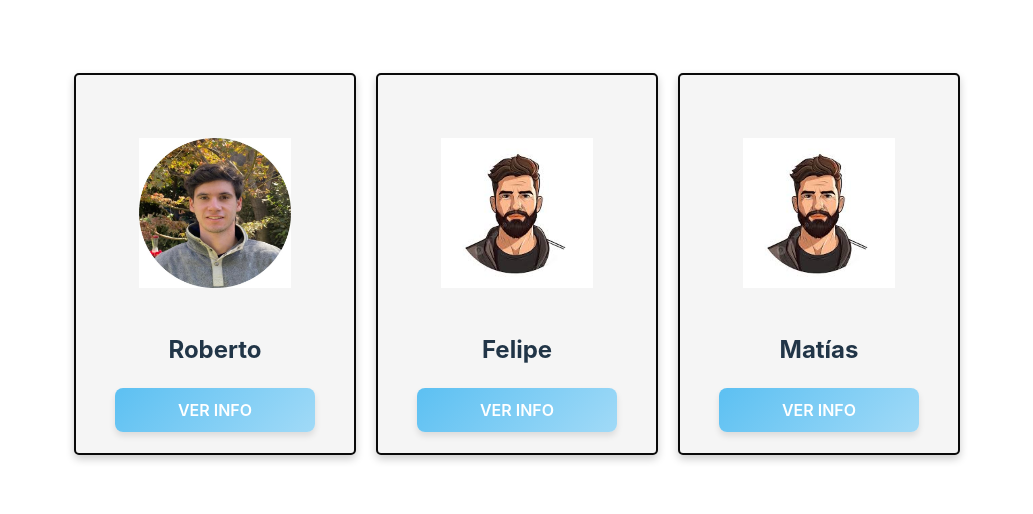
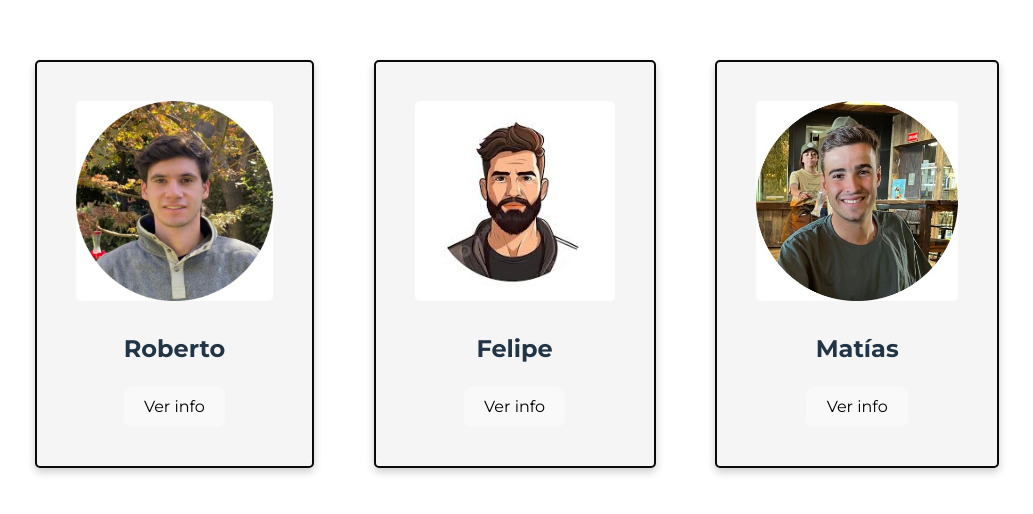
Before and after one commit to IIC2513/Goodteam_frontend, a React (Vite) app: page /board in a window 1280 px wide. Shown: the part 136-650 px from the top of the page, without its empty margins (123-1156 px from the left). Built offline with nearby package versions, Linux system fonts and the light colour scheme.

Commit message:
Formato de la vista arreglado, version casi final

```diff
--- a/src/About_us.css
+++ b/src/About_us.css
@@ -1,29 +1,35 @@
-html, body {
-    height: 100%;
+@import url('https://fonts.googleapis.com/css2?family=Montserrat:wght@400;700&display=swap');
+
+body, #root {
     margin: 0;
     padding: 0;
-}
-
-.intro {
-    display: flex;
-    justify-content: flex-start;
     width: 100%;
-    margin-left: 30px;
+    height: 100%;
+    font-family: 'Montserrat', sans-serif;
 }
 
 .content {
     background-color: #f5f5f5;
     min-height: 100vh; /* Asegura que cubra al menos toda la altura de la ventana */
+    min-width: 100vw;
     display: flex;
     flex-direction: column;
     align-items: center;
     justify-content: center;
+}
+
+.intro {
     width: 100%;
+    text-align: left;
+    padding-left: 50px;
+    padding-right: 50px;
+    box-sizing: border-box;
+    font-size: 18px
 }
 
 .equipo {
-    display: flex;
-    justify-content: flex-start;
     width: 100%;
-    margin-left: 30px;
+    text-align: left;
+    padding-left: 50px;
+    box-sizing: border-box;
 }
--- a/src/About_us.jsx
+++ b/src/About_us.jsx
@@ -6,7 +6,10 @@ function About_us() {
         <div className='content'>
             <h1>About us</h1>
             <div className='intro'>
-                <p>Somos una empresa comprometida con...</p>
+                <p>La Kantina es un emprendimiento que surge por la necesidad de crear una plataforma de comercio electrónico que se
+                    diferencie del resto. Buscamos ofrecer un servicio que brinde a nuestros clientes una experiencia  de navegación eficiente y segura,
+                    en donde puedan encontrar, seleccionar y comprar los productos que esten buscando de una manera fácil y sencilla. ¡Además de ofrecer las mejores promociones!
+                </p>
             </div>
             <div className='equipo'>
                 <h2>
--- a/src/Board.css
+++ b/src/Board.css
@@ -10,6 +10,6 @@
     display: flex;
     flex-direction: row;
     justify-content: space-around; /* Ajusta según cómo quieras distribuir las tarjetas */
-    width: 100%;
+    width: 80%;
     box-sizing: border-box;
 }
--- a/src/Board.jsx
+++ b/src/Board.jsx
@@ -2,14 +2,15 @@ import './Board.css'
 import Card from './Card_perfil'
 import Avatar from './assets/images/Avatar.jpg'
 import Roberto from './assets/images/Roberto.jpg'
+import Lecaros from './assets/images/Lecaros.jpg'
 
 export default function Board(){
     return(
         <div className="board">
             <div className="board-row">
-                <Card imageUrl={Roberto} altText={"Roberto"}/>
-                <Card imageUrl={Avatar} altText={"Felipe"}/>
-                <Card imageUrl={Avatar} altText={"Matías"}/>
+                <Card imageUrl={Roberto} altText={"Roberto"} description={"Descripcion: Ingeniero industrial, cualquier billete"}/>
+                <Card imageUrl={Avatar} altText={"Felipe"} description={"Hola soy Felipe, Ingeniero en computación"}/>
+                <Card imageUrl={Lecaros} altText={"Matías"} description={"Matias, estudioso y deportista"}/>
             </div>
         </div>
     )
--- /dev/null
+++ b/src/Card_boton.jsx
@@ -0,0 +1,9 @@
+export default function CardButton({onClick, showImage}){
+    return(
+        <div>
+            <button onClick={onClick}>
+                {showImage ? "Ver info" : "Ver foto"}
+            </button>
+        </div>
+    )
+}
--- a/src/Card_perfil.css
+++ b/src/Card_perfil.css
@@ -6,35 +6,26 @@
     margin: 10px;
     background-color: #f5f5f5;
     border: 2px solid #0a0a0a;
+    max-width: 240px;
 }
 
 .card-container{
     display: flex;
     flex-direction: column;
-    width: 200px;
-    height: 300px;
-    justify-content: space-between;
+    flex: 1;
     padding: 5px;
     margin: 2px;
 }
 
 .card-img {
-    height: 150px;
-    padding: 1.5em;
+    flex: 1;
+    object-fit: contain;
+    max-height: 200px;
+    border-radius: 5px;
+    margin-bottom: 10px;
 }
 
-.button {
-    background: linear-gradient(135deg, #5cc0f2, #a1daf7); /* Gradiente de fondo */
-    border: none; /* Sin borde */
-    border-radius: 8px; /* Bordes redondeados */
-    box-shadow: 0 4px 6px rgba(0, 0, 0, 0.1); /* Sombra */
-    color: white; /* Color del texto */
-    cursor: pointer; /* Cambio de cursor al pasar el mouse */
-    font-size: 16px; /* Tamaño de la fuente */
-    font-weight: 600; /* Grosor de la fuente */
-    padding: 12px 24px; /* Relleno interno */
-    text-align: center; /* Alineación del texto */
-    text-transform: uppercase; /* Transformación del texto a mayúsculas */
-    transition: all 0.3s ease; /* Transición para efectos suaves */
-    outline: none; /* Sin contorno al enfocarse */
+.description {
+    text-align: left;
+    margin: 0;
 }
--- a/src/Card_perfil.jsx
+++ b/src/Card_perfil.jsx
@@ -1,16 +1,24 @@
 import './Card_perfil.css'
+import { useState } from 'react';
+import CardButton from './Card_boton'
 
-export default function Card({ imageUrl, altText }){
+export default function Card({ imageUrl, altText, description}){
+    const [showImage, setShowImage] = useState(true);
+
+    const toggleImage =() => {
+        setShowImage(!showImage);
+    }
+
+
     return(
         <div className='card'>
+            <div>
+                {!showImage && (<p className='description'>{description}</p>)}
+            </div>
             <div className='card-container'>
-                <img src={imageUrl} alt={altText} className='card-img'/>
-                <h2>
-                    {altText}
-                </h2>
-                <button className='button'>
-                    Ver info
-                </button>
+            {showImage && <img src={imageUrl} alt={altText} className='card-img' />}
+                <h2>{altText}</h2>
+                <CardButton onClick={toggleImage} showImage={showImage} />
             </div>
         </div>
     )
```
Also changed, not shown: src/assets/images/Lecaros.jpg (added).
